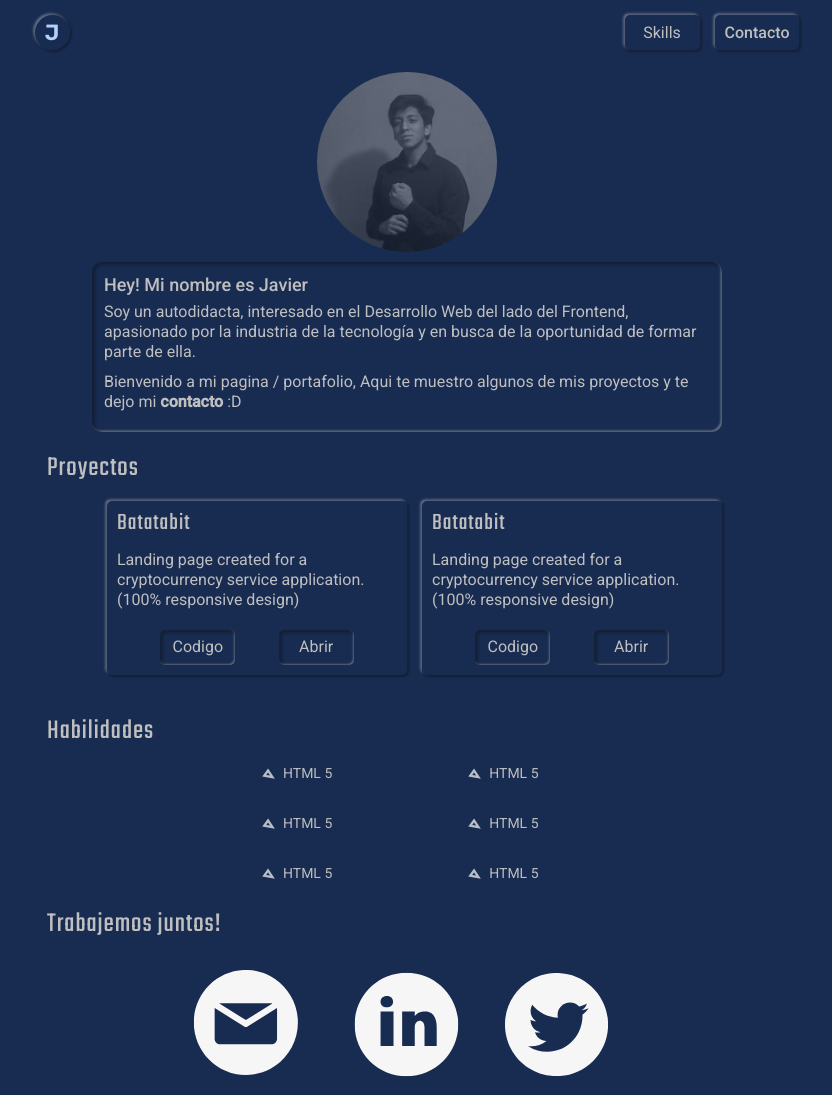
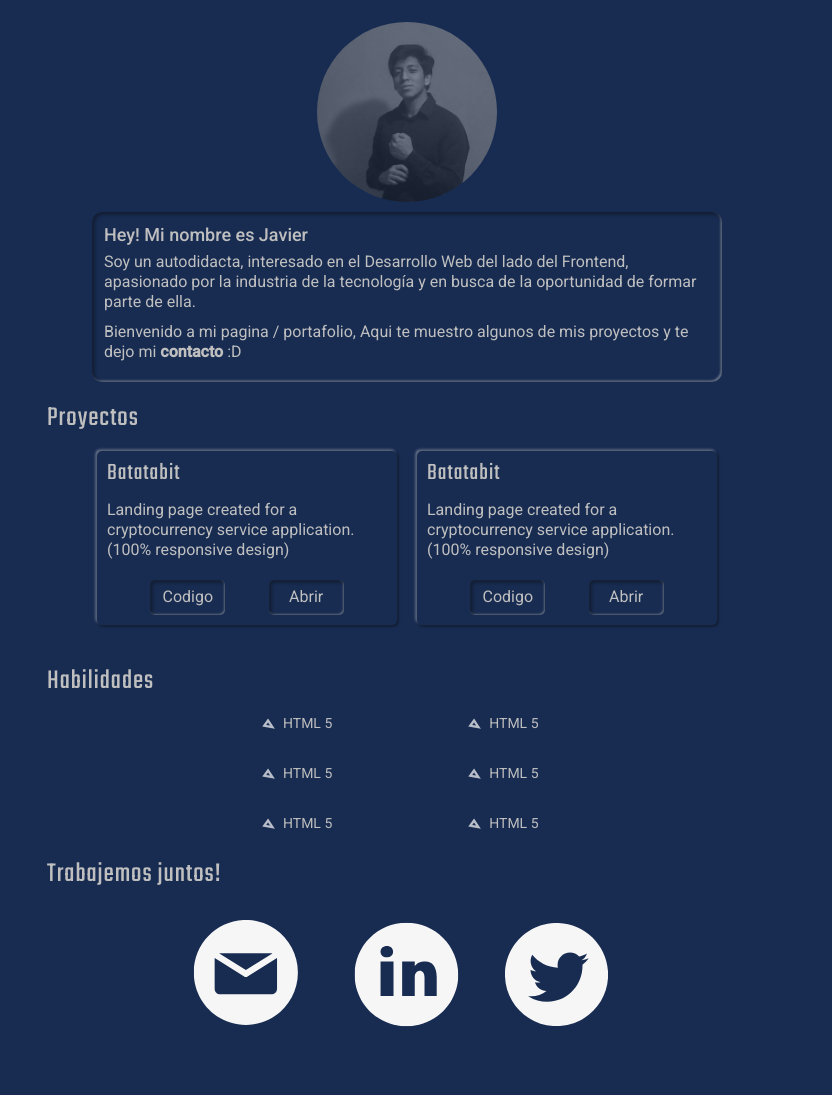
Before and after one commit to YavGz/portfolio, a plain HTML site: page index.html in a window 1280 px wide. Shown: the top 1095 px of the page, without its empty margins (233-1065 px from the left). Drawn offline with nearby package versions, Linux system fonts and the light colour scheme; files whose address does not match are found by name.

Commit message:
Reinicio del header

```diff
--- a/index.html
+++ b/index.html
@@ -14,26 +14,11 @@
   <title>Jav Gz</title>
 </head>
 <body>
-  <header>
-    <div class="logo-container mt-2">
-        <a href href="# Hero">
-          J
-        </a>
+  <header class="navbar">
+    <div class="container-fluid">
+
+
     </div>
-    <nav class="nav-bar mt-4">
-      <ul>
-        <li class="me-4">
-          <a href="#Projects">
-            Skills
-          </a>
-        </li>
-        <li>
-          <a class="button__contact" href="#Contacto">
-            Contacto
-          </a>
-        </li>
-      </ul>
-    </nav>
   </header>
   <main class="principal__grid">
     <section class="hero" id="Hero">
@@ -48,12 +33,11 @@
     </section>
     <section id="Projects" class="projects">
       <h3 class="mb-md-4 mb-4">Proyectos</h3>
-
       <!-- cards  -->
-      <div class="container">
+      <div class="container content-center">
 
         <div class="project__cards__container row mb-md-2">
-          <div class="project__card col-12 col-md-5 offset-md-1 me-4 mb-4">
+          <div class="project__card col-12 col-md-5 me-md-3 mb-4">
             <figure class="project__card__image">
               <img class="project__card__image" src="" alt="Imagen del proyecto">
             </figure>
@@ -69,7 +53,7 @@
               </div>
             </div>
           </div>
-          <div class="project__card col-12 col-md-5 mb-4">
+          <div class="project__card col-12 col-md-5 ms-md-3 mb-4">
             <figure class="project__card__image">
               <img class="project__card__image" src="" alt="Imagen del proyecto">
             </figure>
@@ -89,8 +73,6 @@
 
       </div>
       <!-- cards  -->
-
-
     </section>
     <section class="skills" id="Skills">
       <h3>Habilidades</h3>
@@ -98,9 +80,8 @@
       <div class="container">
         <div class="row">
           <div class="col-12 col-md-8 offset-md-2">
-
-            <div class="container">
-              <div class="skills__container row ms-md-5">
+            <div class="container skills__container">
+              <div class="row ms-md-5">
                 <div class="col col-6">
                   <div class="skill__item">
                     <p><span>
@@ -160,7 +141,6 @@
                   </div>
               </div>
             </div>
-
           </div>
         </div>
       </div>
--- a/sass/_header.scss
+++ b/sass/_header.scss
@@ -1,54 +1,3 @@
-header{
-  min-width: 100%;
-  height: 6rem;
-  padding: 1.2rem 0;
-  display: flex;
-  text-align: center;
-  align-items: center;
-  justify-content: space-around;
-  background-color: $principal-color;
-}
-.logo-container {
-  display: flex;
-  width: 3.5rem;
-  height: 3.5rem;
-  border-radius: 5rem;
-  align-items: center;
-  justify-content: center;
-  @include neo-out-min;
-  &:hover {
-    @include neo-in-min;
-  }
-  & a{
-   text-decoration: none;
-   font-family: 'Rubik', sans-serif;
-   font-weight: 600;
-   color: $color;
-   font-size: 2.2rem;
- }
-}
-
-.nav-bar ul{
-  min-width: 18rem;
-  margin-right: -2rem;
-  display: flex;
-  justify-content: space-between;
-  & li{
-    display: flex;
-    align-items: center;
-    justify-content: center;
-    list-style: none;
-    :hover{
-      @include neo-in-min;
-    }
-    & a{
-      @include boton;
-      @include neo-out-min;
-      color: $lightgrey;
-    }
-  }
-}
-
-.button__contact {
-  font-weight: 500;
-}
+// header{
+//   background-color: $principal-color;
+// }
--- a/sass/_projects.scss
+++ b/sass/_projects.scss
@@ -8,9 +8,9 @@
     padding-top: 2rem;
   }
 }
-// .project__cards__container{
-
-// }
+.project__cards__container{
+  justify-content: center;
+}
 .project__card{
   min-width: 30rem;
   max-width: 35rem;
--- a/sass/_skills.scss
+++ b/sass/_skills.scss
@@ -12,12 +12,7 @@
 }
 
 .skills__container{
-  // min-width: 15rem;
-  // max-width: 32rem;
-  // min-height: 5rem;
-  // margin: 1rem auto;
-  // display: grid;
-  // grid-template: auto / repeat(2, 1fr);
+  justify-content: center;
   & div {
     max-width: 100%;
   }
```
Also changed, not shown: dist/index.html (+9 -29 lines), sass/dist/_header.css (added), sass/dist/_header.min.css (added), style.css, 3 other files.
